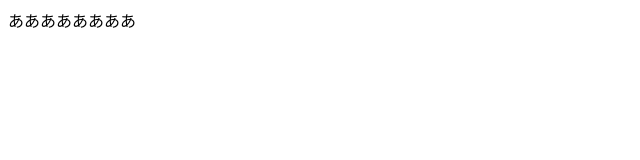
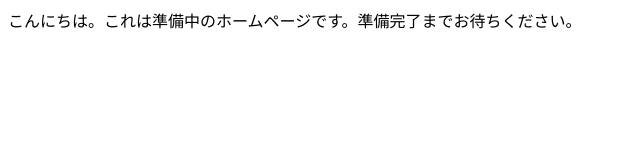
Before and after one commit to pontarou5/html-test, a plain HTML site: page index.html in a window 1280 px wide. Shown: the whole page, without its empty margins (0-640 px from the left). Drawn offline with Linux system fonts and the light colour scheme.

Commit message:
部活用文面に編集した

```diff
--- a/index.html
+++ b/index.html
@@ -1,8 +1,8 @@
 <html>
     <head>
-        <title>ああああああああ</title>
+        <title>部活のホームページ</title>
     </head>
     <body>
-        ああああああああ
+        こんにちは。これは準備中のホームページです。準備完了までお待ちください。
     </body>
 </html>
```
